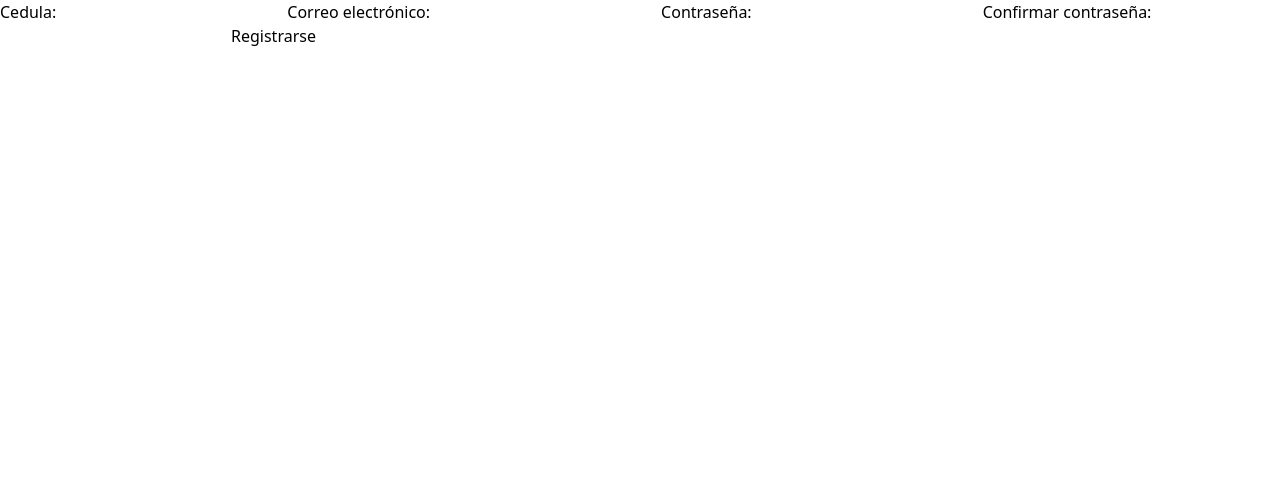
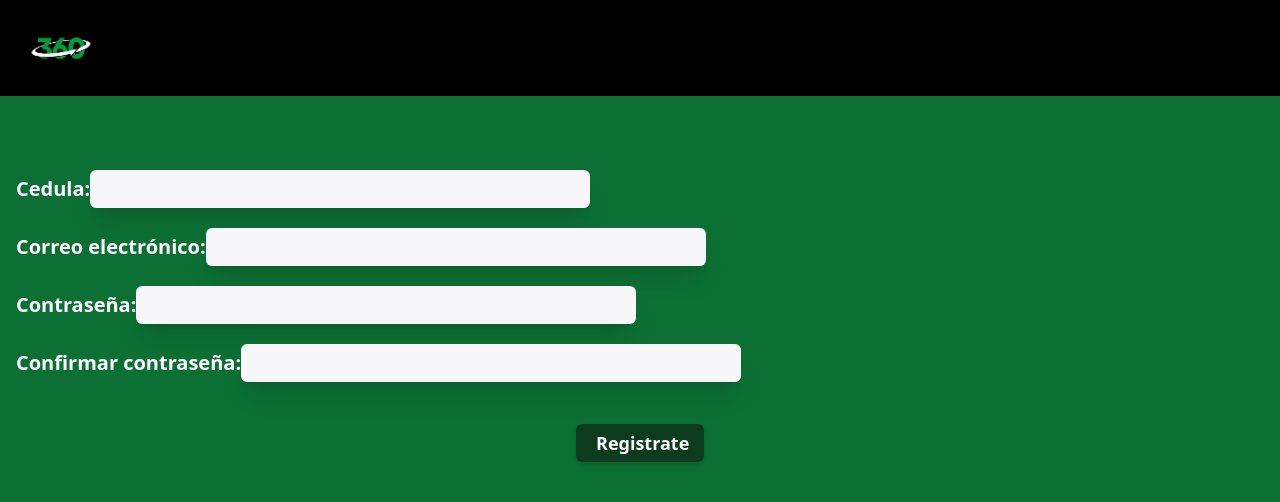
Before and after one commit to SantiagoAvigliano/Entrenamiento360, a React (Vite) app: page /register in a window 1280 px wide. Shown: the top 502 px of the page. Built offline with nearby package versions, Linux system fonts and the light colour scheme.

Commit message:
styles in Register

```diff
--- a/src/pages/Booking.jsx
+++ b/src/pages/Booking.jsx
@@ -23,7 +23,7 @@ const Booking = () => {
   return (
     <div>
       <Nav />
-      <form onSubmit={handleSubmit} className='bg-[#21683c] flex flex-col h-screen text-white justify-start pt-48 px-4'>
+      <form onSubmit={handleSubmit} className='bg-[#0c7034] flex flex-col h-screen text-white justify-start pt-48 px-4'>
         <label className='text-2xl font-bold'>Seleccioná el horario:</label>
         <select value={selectedTime} onChange={(e) => setSelectedTime(e.target.value)} className='h-10 tet-xl text-black rounded-md bg-white font-semibold my-6 pl-4'>
           <option value=''>Seleccione una hora</option>
--- a/src/pages/DataForm.jsx
+++ b/src/pages/DataForm.jsx
@@ -108,13 +108,13 @@ const [comentarios, setComentarios] = useState('')
     return (
         <div>
             <Nav />
-            <div className='flex items-center pt-28 py-2 bg-[#21683c]'>
+            <div className='flex items-center pt-28 py-2 bg-[#0c7034]'>
                 <Link to={`/`}>
                     <i className='fa-solid flex text-white hover:text-[#104423] text-[35px] ti ti-arrow-left ml-4 mr-[10px]'></i>
                 </Link>
 
             </div>
-            <form onSubmit={form} className='bg-[#21683c] text-white text-xl px-4' action=''>
+            <form onSubmit={form} className='bg-[#0c7034] text-white text-xl px-4' action=''>
                 <div className='flex flex-col'>
                     <label htmlFor='' className='font-bold'>Nombre completo:</label>
                     <input
--- a/src/pages/Register.jsx
+++ b/src/pages/Register.jsx
@@ -1,5 +1,6 @@
 import { useState } from 'react';
 import { useNavigate } from 'react-router-dom';
+import Nav from '../components/Nav';
 
 const Register = () => {
   const [cedula, setCedula] = useState('');
@@ -43,26 +44,50 @@ const Register = () => {
   }
 
   return (
-    <form onSubmit={handleRegister}>
+    <div>
+      <Nav />
+
+      <form className='bg-[#0c7034] h-screen flex flex-col justify-start text-white text-xl pt-40 px-4' onSubmit={handleRegister}>
         {error && <p>{error}</p>}
-      <label>
+        <label className='font-bold'>
           Cedula:
-        <input type="text" value={cedula} onChange={(e) => setCedula(e.target.value)} />
+          <input
+            className='text-black w-full md:w-[500px] pl-[20px] bg-[#f7f7f9] mt-[10px] mb-[10px] rounded-md py-[5px] shadow-xl hover:shadow-2xl'
+            type="text"
+            value={cedula}
+            onChange={(e) => setCedula(e.target.value)} />
         </label>
-      <label>
+        <label className='font-bold'>
           Correo electrónico:
-        <input type="email" value={email} onChange={(e) => setEmail(e.target.value)} />
+          <input
+            className='text-black w-full md:w-[500px] pl-[20px] bg-[#f7f7f9] mt-[10px] mb-[10px] rounded-md py-[5px] shadow-xl hover:shadow-2xl'
+            type="email"
+            value={email}
+            onChange={(e) => setEmail(e.target.value)} />
         </label>
-      <label>
+        <label className='font-bold'>
           Contraseña:
-        <input type="password" value={password} onChange={(e) => setPassword(e.target.value)} />
+          <input
+            className='text-black w-full md:w-[500px] pl-[20px] bg-[#f7f7f9] mt-[10px] mb-[10px] rounded-md py-[5px] shadow-xl hover:shadow-2xl'
+            type="password"
+            value={password}
+            onChange={(e) => setPassword(e.target.value)} />
         </label>
-      <label>
+        <label className='font-bold'>
           Confirmar contraseña:
-        <input type="password" value={confirmPassword} onChange={(e) => setConfirmPassword(e.target.value)} />
+          <input
+            className='text-black w-full md:w-[500px] pl-[20px] bg-[#f7f7f9] mt-[10px] mb-[10px] rounded-md py-[5px] shadow-xl hover:shadow-2xl'
+            type="password"
+            value={confirmPassword}
+            onChange={(e) => setConfirmPassword(e.target.value)} />
         </label>
-      <button type="submit">Registrarse</button>
+        <div className='flex justify-center pt-8'>
+          <button
+            className='bg-[#0d3b1e] w-32 font-bold hover:text-[#009e3a] hover:bg-[#104423] text-lg text-slate  rounded-md px-5 py-[5px] shadow-md hover:shadow-4xl'
+            type="submit">Registrate</button>
+        </div>
       </form>
+    </div>
   );
 }
 
```
Lines whose indentation alone changed are shown as unchanged.
